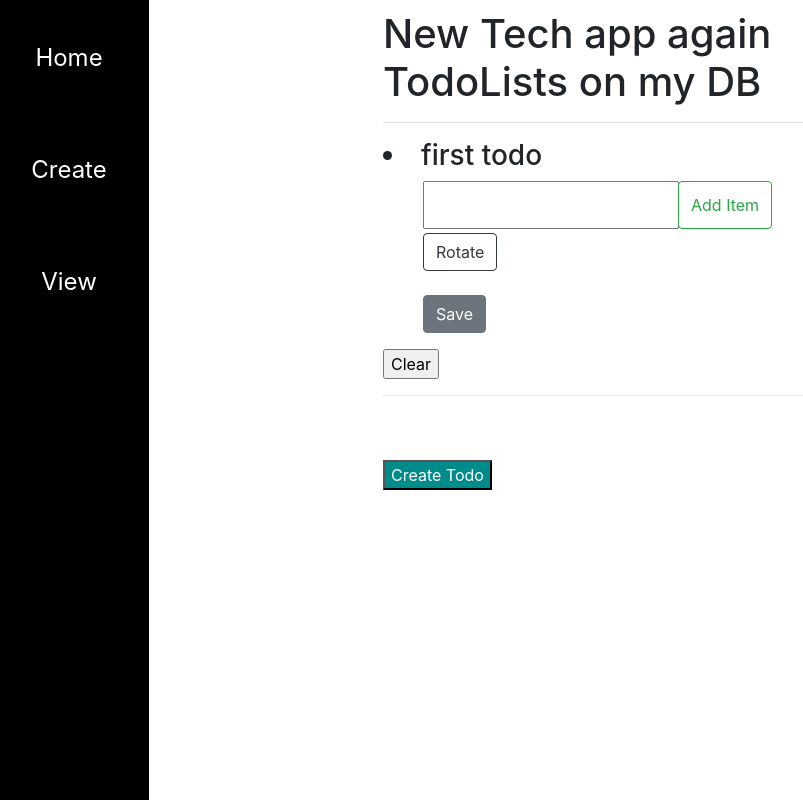
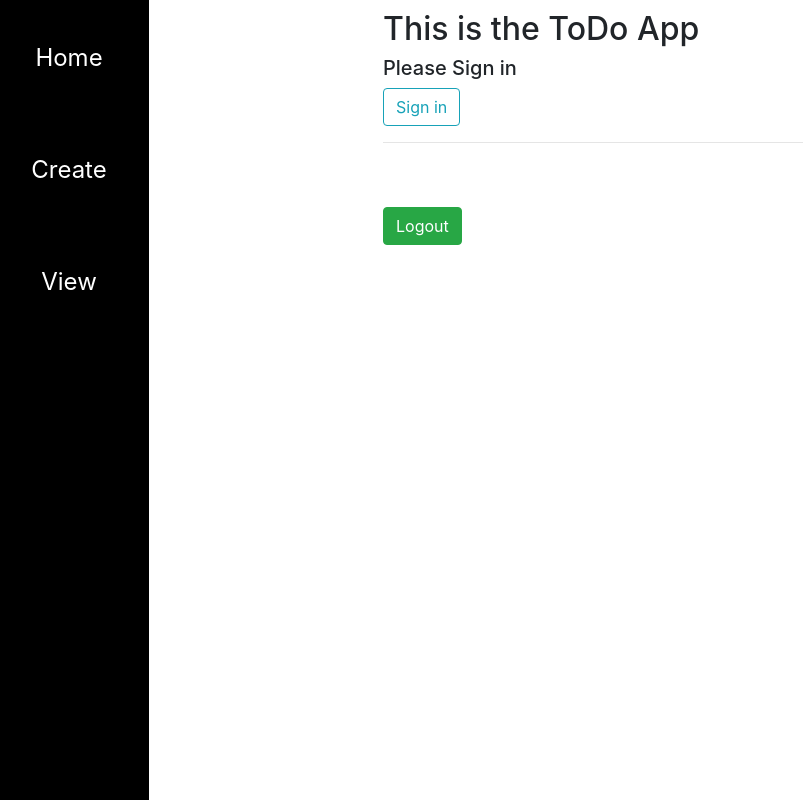
Before and after one commit to DanielOsuoha/django-projects, a Django app: page / in a window 1280 px wide. Shown: the whole page, without its empty margins (11-814 px from the left). Run offline with Django 5.2, Linux system fonts and the light colour scheme; data comes from the database, SQL or seed files in the repository; both versions use the stored data as it was after the commit; data that the repository does not hold is empty.

Commit message:
fixed the login problem

```diff
--- a/main/templates/base.html
+++ b/main/templates/base.html
@@ -36,17 +36,18 @@
             margin-left:30vw ;
             padding: 10px;
         }
-        button{
+      /*  button{
             color: white;
             background-color: darkcyan;
-        }
+        }*/
+
     </style>
 </head>
 <body>
     <nav>
         <a href="/">Home</a><br>
-        <a href="create">Create</a><br>
-        <a href="/view">View</a><br>
+        <a href="/create">Create</a><br>
+        <a href="/home">View</a><br>
     </nav>
     <div id="content", name="content", class="main">
         <div class="row justify-content-center">
@@ -57,9 +58,12 @@
         </div>
 
         {%block content%}
-            <h1>This is the base template</h1>
             <p>{{print}}</p>
         {%endblock%}
+        <form action='/logout/' method="post">
+            {% csrf_token %}
+            <button type="submit" class="btn btn-success">Logout</button>
+        </form>
     </div>
     <script src="https://code.jquery.com/jquery-3.3.1.slim.min.js" integrity="sha384-q8i/X+965DzO0rT7abK41JStQIAqVgRVzpbzo5smXKp4YfRvH+8abtTE1Pi6jizo" crossorigin="anonymous"></script>
     <script src="https://cdn.jsdelivr.net/npm/popper.js@1.14.3/dist/umd/popper.min.js" integrity="sha384-ZMP7rVo3mIykV+2+9J3UJ46jBk0WLaUAdn689aCwoqbBJiSnjAK/l8WvCWPIPm49" crossorigin="anonymous"></script>
--- /dev/null
+++ b/main/templates/main/first.html
@@ -0,0 +1,11 @@
+{% extends "base.html" %}
+{% block title %}
+  Todo App
+{% endblock  %}
+{% block content %}
+  <h2>This is the ToDo App</h2>
+  <h5>Please Sign in</h5>
+  <a href="login"><button class="btn btn-outline-info">Sign in</button></a>
+  <hr>
+  <br><br>
+{% endblock  %}
--- a/main/templates/main/home.html
+++ b/main/templates/main/home.html
@@ -3,7 +3,7 @@
 
 
 {%block content%}
-<h1>New Tech app again<br>TodoLists on my DB<hr> </h1>
+<h1>TODO LIST</h1>
 <!-- <ul> -->
     <form action="handle" method="post">
         {% csrf_token %}
@@ -31,9 +31,9 @@
             <input type="submit" name="save" value="Save" class="btn btn-secondary">
         </ul>
         {%endfor%}
-        <input type="submit" name="clear" value="Clear">
+        <input type="submit" name="clear" value=" Clear " class="btn btn-dark">
         <hr><br><br>
     </form>
-    <a href="{% url 'create'%}"><button>Create Todo</button></a>
+    <a href="{% url 'create'%}"><button class="btn btn-success">Create Todo</button></a>
 <!-- </ul> -->
 {%endblock%}
--- a/main/urls.py
+++ b/main/urls.py
@@ -3,7 +3,8 @@ from django.urls import path
 
 urlpatterns = [
     path("<int:id>", views.index, name='index'),
-    path('', views.home, name='home'),
+    path('home', views.home, name='home'),
+    path('', views.first, name='first'),
     path('create', views.create, name= 'create'),
     path('handle', views.handleitem, name='handle'),
     path('view', views.view, name='view')
--- a/main/views.py
+++ b/main/views.py
@@ -5,6 +5,8 @@ from .forms import CreateList
 from django.contrib.auth.decorators import login_required
 
 # Create your views here.
+def first(request):
+    return render(request, 'main/first.html')
 def index(request, id):
     show = todo.objects.get(id=id)
     if show in request.user.all():
@@ -16,17 +18,19 @@ def index(request, id):
         return redirect('main/view')
 def home(request):
   # show = todo.objects.get(id=id)
-    show = todo.objects.all()
-    l = []
-    for i in show:
-        # ls = i.item_set.all
-        l.append(i)
-    # return HttpResponse("<h1>New Tech app again<br>TodoLists on my DB<hr> %s </h1>" % show.title)
-    context = {
-        # 'object':show,
-        'object':l
-        }
-    return render(request, 'main/home.html',context)
+    if request.user.is_authenticated:
+        show = todo.objects.all()
+        l = []
+        for i in show:
+            # ls = i.item_set.all
+            l.append(i)
+        # return HttpResponse("<h1>New Tech app again<br>TodoLists on my DB<hr> %s </h1>" % show.title)
+        context = {
+            # 'object':show,
+            'object':l
+            }
+        return render(request, 'main/home.html',context)
+    return first(request)
 
 def handleitem(request):
     obj = todo.objects.all()
--- a/registration/templates/base.html
+++ b/registration/templates/base.html
@@ -57,8 +57,7 @@
         </div>
 
         {%block content%}
-            <h1>This is the base template</h1>
-            <p>{{print}}</p>
+
         {%endblock%}
     </div>
     <script src="https://code.jquery.com/jquery-3.3.1.slim.min.js" integrity="sha384-q8i/X+965DzO0rT7abK41JStQIAqVgRVzpbzo5smXKp4YfRvH+8abtTE1Pi6jizo" crossorigin="anonymous"></script>
```
Also changed, not shown: db.sqlite3, 1 other file.
